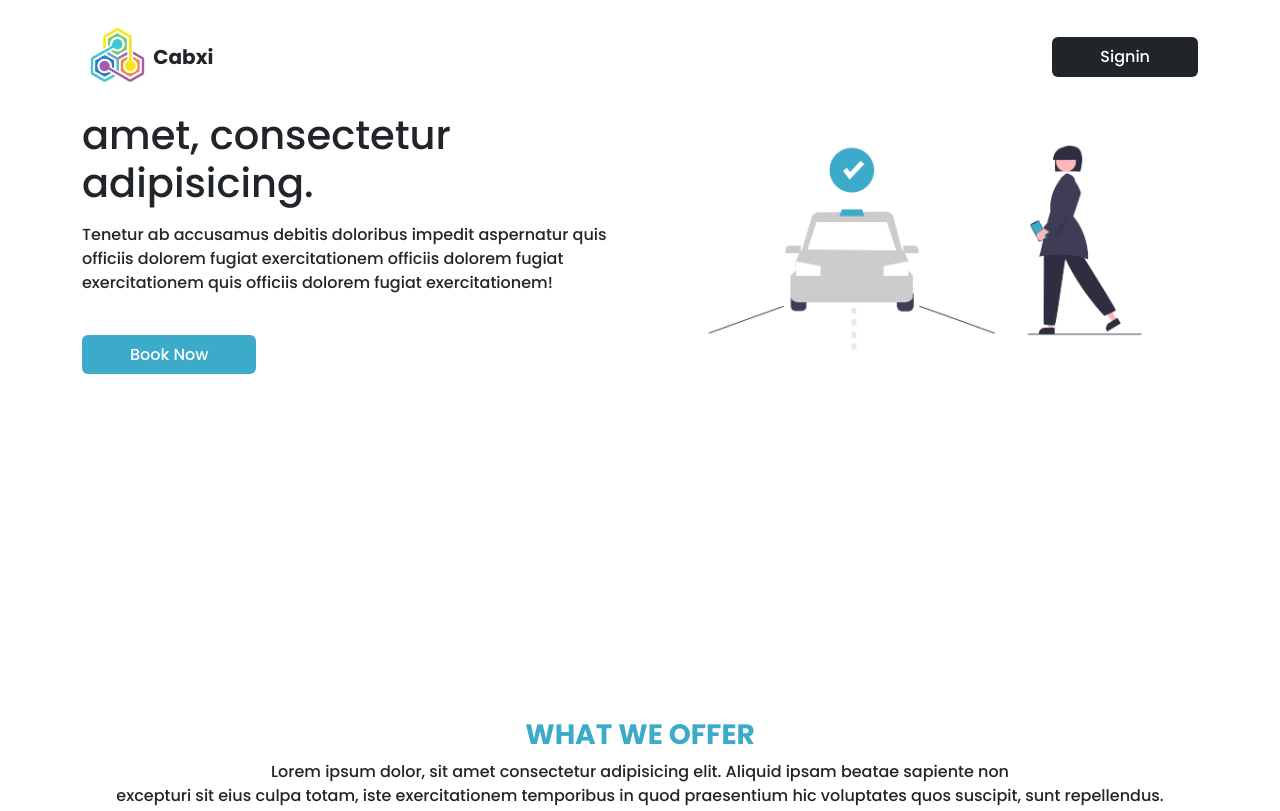
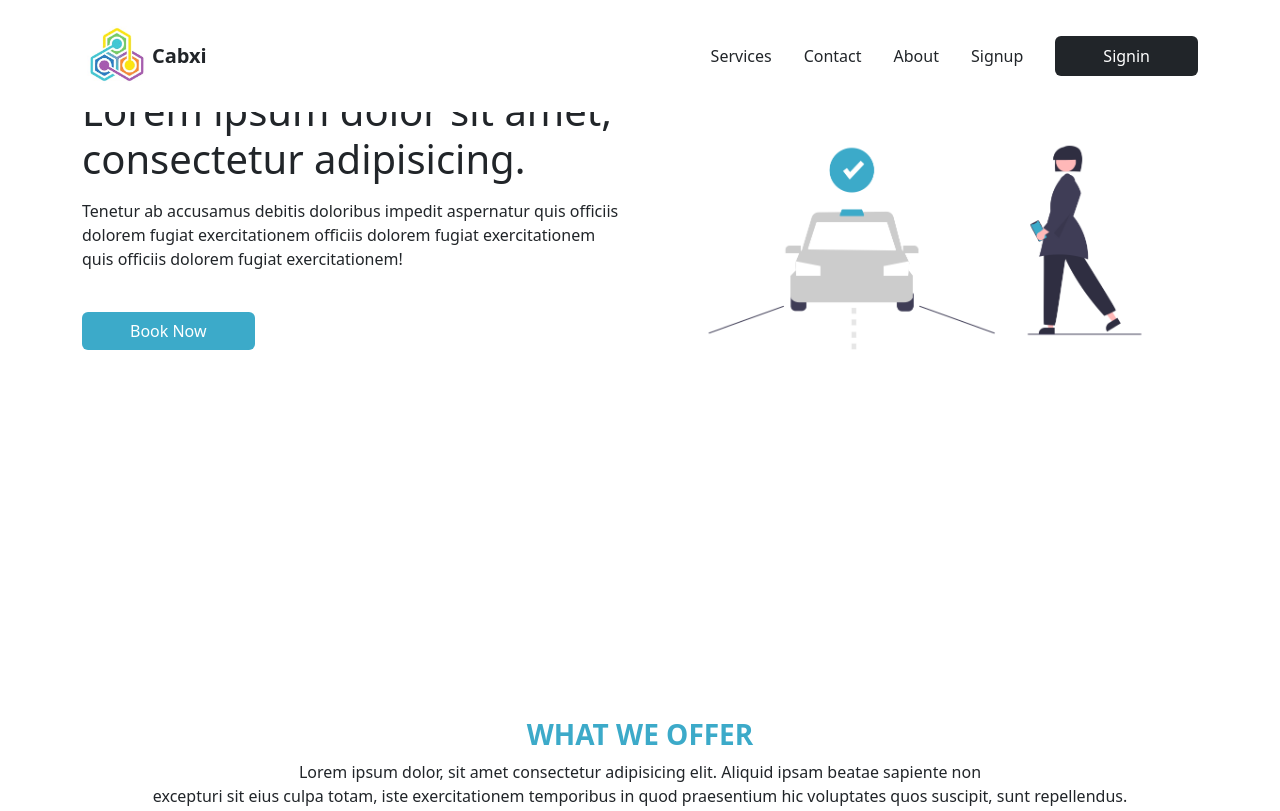
Before and after one commit to joshutik/carbie, a plain HTML site: page index.html in a window 1280 px wide. Shown: the top 811 px of the page. Drawn offline with nearby package versions, Linux system fonts and the light colour scheme.

Commit message:
nav bar fixed

```diff
--- a/css/index.css
+++ b/css/index.css
@@ -1,9 +1,9 @@
-*{
+/* *{
     font-family: "poppins", serif;
     margin: 0px;
     padding: 0px;
     box-sizing: border-box;
-}
+} */
 
 .apple{
     width: auto;
--- a/index.html
+++ b/index.html
@@ -36,22 +36,22 @@
             <div class="collapse navbar-collapse" id="navmenu">
                 <ul class="navbar-nav ms-auto">
                     <li class="nav-item">
-                        <a href="#" class="nav-link me-4">
+                        <a href="#" class="nav-link text-dark me-4">
                             Services
                         </a>
                     </li>
                     <li class="nav-item">
-                        <a href="#" class="nav-link me-4">
+                        <a href="#" class="nav-link text-dark me-4">
                             Contact
                         </a>
                     </li>
                     <li class="nav-item">
-                        <a href="#" class="nav-link me-4">
+                        <a href="#" class="nav-link text-dark me-4">
                             About
                         </a>
                     </li>
                     <li class="nav-item">
-                        <a href="#" class="nav-link me-4">
+                        <a href="#" class="nav-link text-dark me-4">
                             Signup
                         </a>
                     </li>
```
